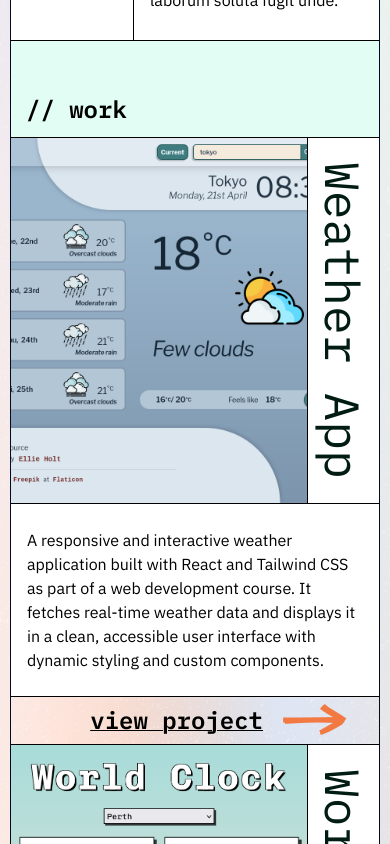
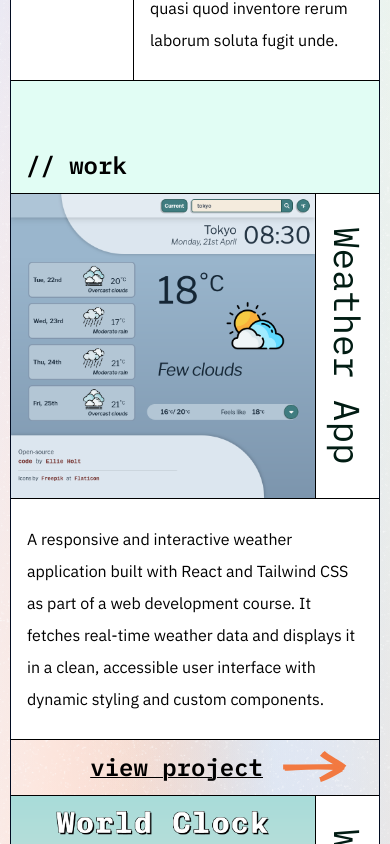
Before and after one commit to ellie-holt/portfolio, a Svelte app: page / in a window 390 px wide. Shown: the part 2260-3104 px from the top of the page. Built offline with nearby package versions, Linux system fonts and the light colour scheme.

Commit message:
Responsive styling

```diff
--- a/src/app.css
+++ b/src/app.css
@@ -57,20 +57,20 @@
 
   --font-sans: "IBM Plex Sans", sans-serif;
 
-  --spacing-banner: 3rem;
-  --spacing-form: 3rem;
+  --spacing-banner: 3.5rem;
+  --spacing-form: 3.5rem;
 }
 
 @theme inline {
-  --spacing-banner: var(--spacing-banner, 3rem);
-  --spacing-form: var(--spacing-form, 3rem);
+  --spacing-banner: var(--spacing-banner, 3.5rem);
+  --spacing-form: var(--spacing-form, 3.5rem);
 }
 
 @layer theme {
   :root,
   :host {
-    --spacing-banner: 3rem;
-    --spacing-form: 3rem;
+    --spacing-banner: 3.5rem;
+    --spacing-form: 3.5rem;
     @variant 3xs {
       --spacing-banner: 3.5rem;
       --spacing-form: 4rem;
--- a/src/components/About.svelte
+++ b/src/components/About.svelte
@@ -1,6 +1,6 @@
 <section
   id="about"
-  class="flex flex-col mx-2.5 xs:mx-5 md:mx-6 lg:mx-6 xl:mx-6 scroll-m-14 3xs:scroll-m-14 2xs:scroll-m-0 pb-[1px]"
+  class="flex flex-col mx-2.5 xs:mx-5 md:mx-6 lg:mx-6 xl:mx-6 scroll-m-15 3xs:scroll-m-14 2xs:scroll-m-0 pb-[1px]"
 >
   <div
     class="h-[calc(var(--spacing-banner)_*_2)] bg-tangerine-100 flex items-end"
--- a/src/components/Contact.svelte
+++ b/src/components/Contact.svelte
@@ -3,7 +3,7 @@
 
 <section
   id="contact"
-  class="flex flex-col relative mx-2.5 xs:mx-5 md:mx-6 lg:mx-6 xl:mx-6 3xs:scroll-m-14 2xs:scroll-m-0 scroll-m-14"
+  class="flex flex-col relative mx-2.5 xs:mx-5 md:mx-6 lg:mx-6 xl:mx-6 3xs:scroll-m-14 2xs:scroll-m-0 scroll-m-15"
 >
   <div class="flex items-end h-[calc(var(--spacing-banner)_*_2)] bg-azure-100">
     <h3 class="md:py-4 py-3 3xs:px-6 px-4 md:text-3xl text-2xl font-semibold">
--- a/src/components/Project.svelte
+++ b/src/components/Project.svelte
@@ -80,7 +80,7 @@
         class="w-full h-full sm:h-auto shadow-border flex items-center lg:justify-center"
       >
         <h2
-          class="py-3 xs:py-6 px-6 text-5xl sm:text-6xl md:text-7xl xl:text-[3.4rem] lg:text-4xl [writing-mode:vertical-rl] sm:[writing-mode:horizontal-tb]"
+          class="py-3 xs:py-6 px-6 text-4xl xs:text-5xl sm:text-6xl md:text-7xl xl:text-[3.4rem] lg:text-4xl [writing-mode:vertical-rl] sm:[writing-mode:horizontal-tb]"
         >
           {project.title}
         </h2>
@@ -94,7 +94,7 @@
     </section>
 
     <section class="sm:hidden col-span-2 pt-[1px]">
-      <div class="3xs:px-6 px-4 py-6 shadow-border w-full h-full">
+      <div class="3xs:px-6 px-4 py-6 shadow-border leading-loose w-full h-full">
         <p class="">
           {project.description}
         </p>
--- a/src/components/Work.svelte
+++ b/src/components/Work.svelte
@@ -7,7 +7,7 @@
 
 <section
   id="work"
-  class="flex flex-col mx-2.5 xs:mx-5 md:mx-6 lg:mx-6 xl:mx-6 scroll-m-14 3xs:scroll-m-14 2xs:scroll-m-0 pb-[1px]"
+  class="flex flex-col mx-2.5 xs:mx-5 md:mx-6 lg:mx-6 xl:mx-6 scroll-m-15 3xs:scroll-m-14 2xs:scroll-m-0 pb-[1px]"
 >
   <div
     class="h-[calc(var(--spacing-banner)_*_2)] bg-aquamarine-100 flex items-end"
```
